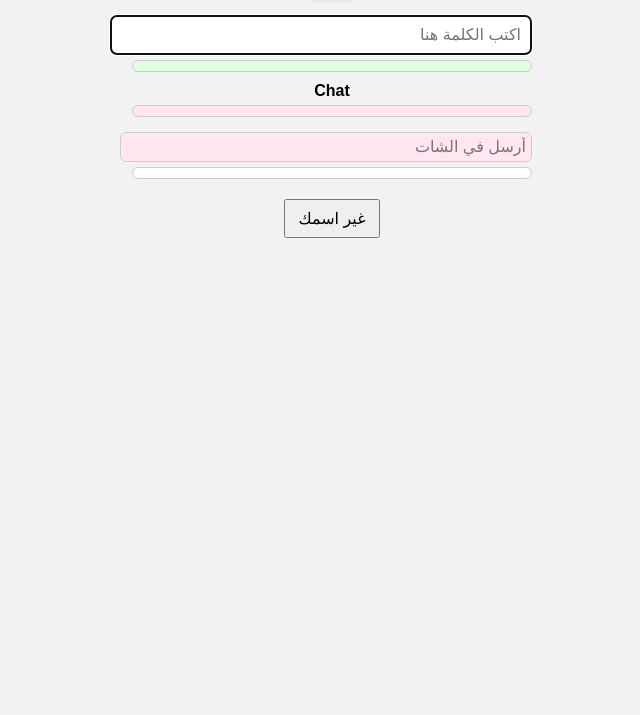
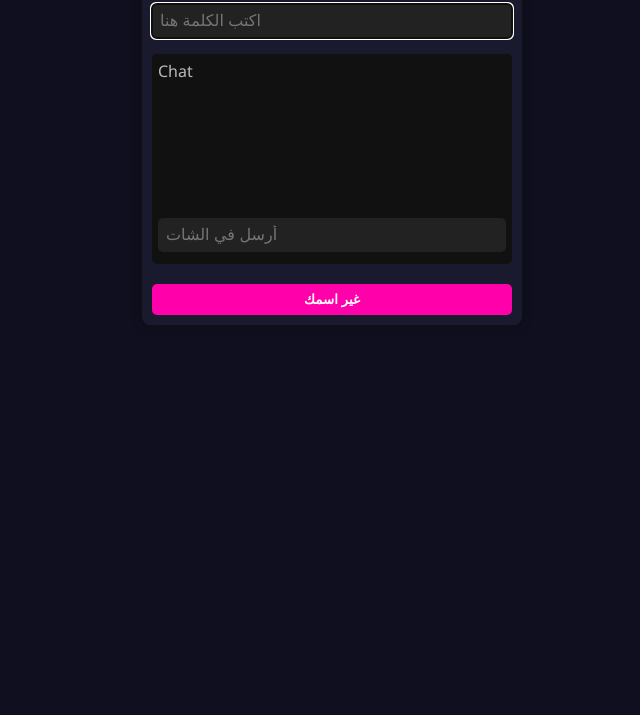
Before and after one commit to osamaaaaa77/s-pp2, a website: page public/index.html in a window 1280 px wide. Shown: the part 85-800 px from the top of the page, without its empty margins (308-948 px from the left). Drawn offline with nearby package versions, Linux system fonts and the light colour scheme; no server answers.

Commit message:
Update style.css

```diff
--- a/public/style.css
+++ b/public/style.css
@@ -1,84 +1,87 @@
 body {
-  font-family: sans-serif;
-  direction: rtl;
-  display: flex;
-  justify-content: center;
-  padding: 10px;
-  background: #f2f2f2;
+  margin: 0;
+  background-color: #0f0f20;
+  color: white;
+  font-family: "Segoe UI", Tahoma, Geneva, Verdana, sans-serif;
 }
 
 .game {
-  width: 95%;
-  max-width: 400px;
-  text-align: center;
+  max-width: 360px;
+  margin: 20px auto;
+  padding: 10px;
+  background-color: #1a1a2e;
+  border-radius: 8px;
+  box-shadow: 0 0 10px #111;
 }
 
 .top {
-  margin: 20px 0;
+  text-align: center;
+  font-size: 2em; /* تم تكبير حجم الكلمة */
+  margin-bottom: 10px;
+  color: #eee;
 }
 
-#current-word {
-  font-size: 2rem;
-  font-weight: bold;
-  background: white;
-  padding: 10px;
-  border-radius: 8px;
-  box-shadow: 0 0 5px #ccc;
+#answer, #chat-input {
+  width: 100%;
+  padding: 8px;
+  margin: 6px 0;
+  border-radius: 5px;
+  border: none;
+  font-size: 1em;
+  box-sizing: border-box;
 }
 
-input {
-  width: 100%;
-  padding: 10px;
-  margin: 5px 0;
-  font-size: 1rem;
-  border: 1px solid #ccc;
-  border-radius: 6px;
-}
-#answer-chat {
-  max-height: 120px;
-  overflow-y: auto;
-  border: 1px solid #ccc;
-  padding: 5px;
-  margin-bottom: 10px;
-  background-color: #e0ffe0;
-  color: #006600;
-  font-weight: bold;
-  border-radius: 6px;
-  text-align: center;
+#answer {
+  background-color: #222;
+  color: white;
 }
 
-#chat-messages,
 #chat-input {
-  background-color: #ffe6f0;
-  border-radius: 6px;
-  border: 1px solid #ccc;
-  padding: 5px;
+  background-color: #222;
+  color: white;
+}
+
+#chat {
+  background-color: #111;
+  padding: 6px;
+  border-radius: 5px;
+  margin-top: 10px;
+}
+
+#chat h4 {
+  margin: 0 0 5px 0;
+  font-weight: normal;
+  color: #bbb;
 }
 
 #chat-messages {
-  max-height: 120px;
+  height: 120px;
   overflow-y: auto;
-  margin-bottom: 10px;
-  text-align: right;
-}
-
-#chat h4 {
-  margin: 5px 0;
+  font-size: 0.9em;
+  color: #ccc;
+  margin-bottom: 5px;
 }
 
 #scores {
-  max-height: 120px;
+  margin-top: 10px;
+  max-height: 250px;
   overflow-y: auto;
-  border: 1px solid #ccc;
-  padding: 5px;
-  margin-bottom: 10px;
-  background: white;
-  border-radius: 6px;
-  text-align: right;
+  font-size: 1em;
+  color: #ddd;
 }
 
 button {
-  padding: 8px 12px;
-  font-size: 1rem;
+  outline: none;
+}
+
+#change-name {
   margin-top: 10px;
+  width: 100%;
+  background-color: #f0a;
+  color: white;
+  font-weight: bold;
+  padding: 8px 0;
+  border: none;
+  border-radius: 5px;
+  cursor: pointer;
 }
```
